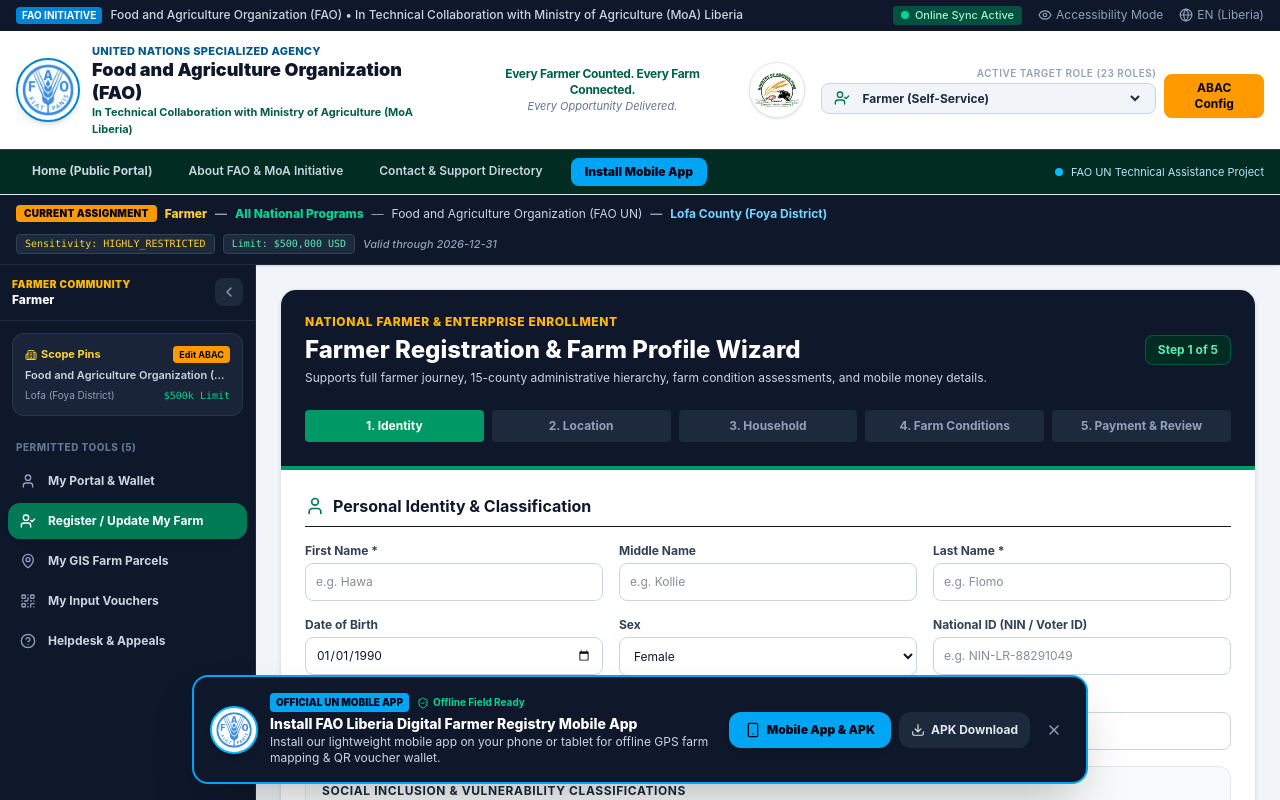
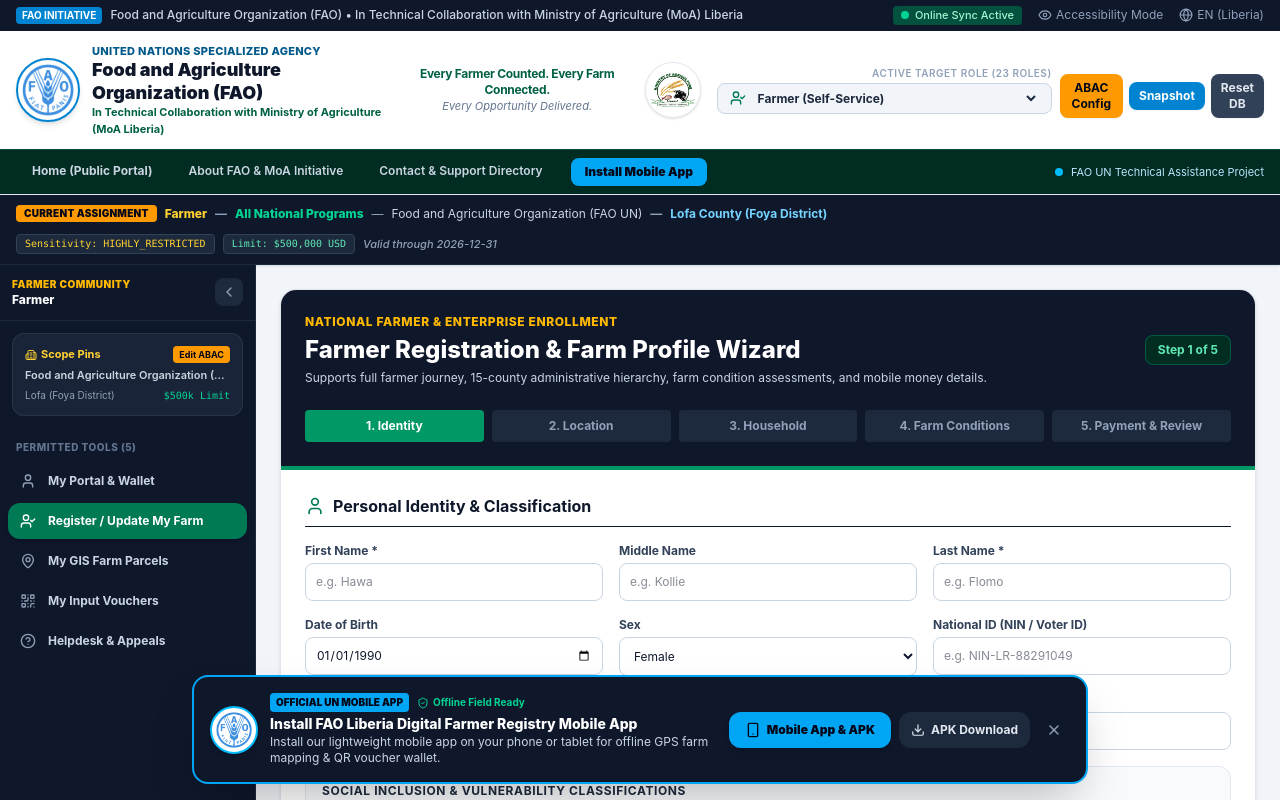
Before and after one commit to totagits/TOTAG_GROUP_PLAFORM, a React (Vite) app: page / in a window 1280 px wide. Both pictures are taken after a click on the button "Register as a Farmer". Shown: the top 800 px of the page. Built offline with nearby package versions, Linux system fonts and the light colour scheme.

Commit message:
Implement full 12-module Interoperability Engine with auto-voucher generation on verification, auto-duplicate detection, real local persistence, platform snapshot export and database reset

```diff
--- a/src/App.tsx
+++ b/src/App.tsx
@@ -30,7 +30,7 @@
   type MobileMoneyProvider
 } from './types';
 
-import { db, initializeDatabase, logAuditEvent } from './services/db';
+import { db, initializeDatabase, logAuditEvent, resetDatabaseToBaseline, exportPlatformSnapshot } from './services/db';
 import { checkForDuplicates } from './services/duplicateEngine';
 import {
   INITIAL_FARMERS,
@@ -233,6 +233,32 @@
     );
     await db.farmers.update(farmerId, { verificationStatus: newStatus, notes });
 
+    // Interoperability Trigger: Auto-issue FAO Input Voucher upon verification approval
+    if (newStatus === 'APPROVED') {
+      const farmer = farmers.find((f) => f.id === farmerId);
+      if (farmer) {
+        const defaultProg = programs[0] || INITIAL_PROGRAMS[0];
+        const autoVoucher: Voucher = {
+          id: `v-${Date.now()}-${Math.floor(Math.random() * 1000)}`,
+          voucherCode: `LDFR-VCH-2026-${Math.floor(1000 + Math.random() * 9000)}`,
+          qrCodeUrl: `LDFR-VCH-2026-${Math.floor(1000 + Math.random() * 9000)}`,
+          programId: defaultProg.id,
+          programName: defaultProg.name,
+          farmerId: farmer.id,
+          farmerName: `${farmer.firstName} ${farmer.lastName}`,
+          farmerPhone: farmer.primaryPhone,
+          valueUsd: defaultProg.benefitValueUsd || 150,
+          valueLrd: (defaultProg.benefitValueUsd || 150) * 195,
+          approvedInputs: ['25kg Certified Rice Seed', '50kg NPK Fertilizer', 'Pesticide Pack'],
+          status: 'ISSUED',
+          issuedDate: new Date().toISOString()
+        };
+
+        setVouchers((prev) => [autoVoucher, ...prev]);
+        await db.vouchers.add(autoVoucher);
+      }
+    }
+
     await logAuditEvent(
       'County Officer',
       currentRole,
@@ -427,6 +453,31 @@
     setAuditLogs(updatedAudits);
   };
 
+  const handleResetDatabase = async () => {
+    if (window.confirm('Reset all platform tables back to official initial seed records?')) {
+      await resetDatabaseToBaseline();
+      const fList = await db.farmers.toArray();
+      const pList = await db.parcels.toArray();
+      const prgList = await db.programs.toArray();
+      const vList = await db.vouchers.toArray();
+      const payList = await db.payments.toArray();
+      const dupList = await db.duplicates.toArray();
+      const grvList = await db.grievances.toArray();
+      const audList = await db.auditLogs.toArray();
+
+      setFarmers(fList);
+      setParcels(pList);
+      setPrograms(prgList);
+      setVouchers(vList);
+      setPayments(payList);
+      setDuplicates(dupList);
+      setGrievances(grvList);
+      setAuditLogs(audList);
+
+      alert('LDFR Platform Database reset back to official baseline seed data.');
+    }
+  };
+
   // Compute ABAC Scoped Data subsets based on Active Policy Assignment
   const scopedFarmers = filterFarmersByAssignment(farmers, activeAssignment);
   const scopedParcels = filterParcelsByAssignment(parcels, activeAssignment);
@@ -443,6 +494,8 @@
         onOpenAbout={() => setIsAboutModalOpen(true)}
         onOpenContact={() => setIsContactModalOpen(true)}
         onOpenPwaModal={() => setIsPwaModalOpen(true)}
+        onResetDatabase={handleResetDatabase}
+        onExportSnapshot={exportPlatformSnapshot}
         isHighContrast={isHighContrast}
         setIsHighContrast={setIsHighContrast}
         isOffline={isOffline}
--- a/src/components/Header.tsx
+++ b/src/components/Header.tsx
@@ -12,6 +12,8 @@
   onOpenAbout: () => void;
   onOpenContact: () => void;
   onOpenPwaModal: () => void;
+  onResetDatabase?: () => void;
+  onExportSnapshot?: () => void;
   isHighContrast: boolean;
   setIsHighContrast: (val: boolean) => void;
   isOffline: boolean;
@@ -28,6 +30,8 @@
   onOpenAbout,
   onOpenContact,
   onOpenPwaModal,
+  onResetDatabase,
+  onExportSnapshot,
   isHighContrast,
   setIsHighContrast,
   isOffline,
@@ -180,16 +184,36 @@
               </div>
             </div>
 
-            {/* ABAC Policy Scope Configurator Button (Internal Workspace Tools) */}
+            {/* ABAC Policy Scope & Interoperability Data Hub Tools */}
             {activeTab !== 'landing' && (
-              <div className="pt-3">
+              <div className="pt-3 flex items-center gap-1.5">
                 <button
                   onClick={onOpenAssignmentModal}
-                  className="bg-amber-500 hover:bg-amber-600 text-slate-950 font-bold px-3 py-1.5 rounded-lg text-xs flex items-center gap-1.5 transition-colors shadow-xs"
+                  className="bg-amber-500 hover:bg-amber-600 text-slate-950 font-bold px-3 py-1.5 rounded-lg text-xs flex items-center gap-1.5 transition-colors shadow-xs cursor-pointer"
                   title={`ABAC Assignment (${assignment.organization} — ${assignment.county} County)`}
                 >
                   <span>ABAC Config</span>
                 </button>
+
+                {onExportSnapshot && (
+                  <button
+                    onClick={onExportSnapshot}
+                    className="bg-sky-600 hover:bg-sky-500 text-white font-bold px-2.5 py-1.5 rounded-lg text-xs transition-colors shadow-xs cursor-pointer"
+                    title="Export complete 12-module platform JSON database snapshot for FAO audit"
+                  >
+                    Snapshot
+                  </button>
+                )}
+
+                {onResetDatabase && (
+                  <button
+                    onClick={onResetDatabase}
+                    className="bg-slate-700 hover:bg-slate-600 text-slate-200 font-bold px-2.5 py-1.5 rounded-lg text-xs transition-colors shadow-xs cursor-pointer"
+                    title="Reset all tables to official seed baseline"
+                  >
+                    Reset DB
+                  </button>
+                )}
               </div>
             )}
           </div>
--- a/src/services/db.ts
+++ b/src/services/db.ts
@@ -52,6 +52,8 @@
 // Seed database safely
 export async function initializeDatabase() {
   try {
+    const count = await db.farmers.count();
+    if (count === 0) {
       await db.farmers.bulkPut(INITIAL_FARMERS);
       await db.parcels.bulkPut(INITIAL_PARCELS);
       await db.programs.bulkPut(INITIAL_PROGRAMS);
@@ -61,9 +63,32 @@
       await db.grievances.bulkPut(INITIAL_GRIEVANCES);
       await db.auditLogs.bulkPut(INITIAL_AUDIT_LOGS);
       console.log('LDFR IndexedDB populated with initial seed data.');
+    }
   } catch (err) {
     console.warn('IndexedDB seed notification:', err);
   }
+}
+
+// Reset database to baseline seed
+export async function resetDatabaseToBaseline() {
+  await db.farmers.clear();
+  await db.parcels.clear();
+  await db.programs.clear();
+  await db.vouchers.clear();
+  await db.payments.clear();
+  await db.duplicates.clear();
+  await db.grievances.clear();
+  await db.auditLogs.clear();
+  await db.offlineQueue.clear();
+
+  await db.farmers.bulkPut(INITIAL_FARMERS);
+  await db.parcels.bulkPut(INITIAL_PARCELS);
+  await db.programs.bulkPut(INITIAL_PROGRAMS);
+  await db.vouchers.bulkPut(INITIAL_VOUCHERS);
+  await db.payments.bulkPut(INITIAL_PAYMENTS);
+  await db.duplicates.bulkPut(INITIAL_DUPLICATES);
+  await db.grievances.bulkPut(INITIAL_GRIEVANCES);
+  await db.auditLogs.bulkPut(INITIAL_AUDIT_LOGS);
 }
 
 // Log audit event helper
@@ -86,5 +111,37 @@
     details,
     ipAddress: '197.231.22.10'
   };
+  try {
     await db.auditLogs.add(log);
+  } catch (err) {
+    console.warn('Audit log write error:', err);
   }
+  return log;
+}
+
+// Interoperable Platform Data Snapshot Export
+export async function exportPlatformSnapshot() {
+  const snapshot = {
+    metadata: {
+      exportedAt: new Date().toISOString(),
+      platform: 'Liberia Digital Farmer Registry (LDFR)',
+      organization: 'Food and Agriculture Organization (FAO UN)',
+      version: '2.0-PROD'
+    },
+    farmers: await db.farmers.toArray(),
+    parcels: await db.parcels.toArray(),
+    programs: await db.programs.toArray(),
+    vouchers: await db.vouchers.toArray(),
+    payments: await db.payments.toArray(),
+    duplicates: await db.duplicates.toArray(),
+    grievances: await db.grievances.toArray(),
+    auditLogs: await db.auditLogs.toArray()
+  };
+
+  const blob = new Blob([JSON.stringify(snapshot, null, 2)], { type: 'application/json' });
+  const url = URL.createObjectURL(blob);
+  const a = document.createElement('a');
+  a.href = url;
+  a.download = `FAO_LDFR_Platform_Snapshot_${Date.now()}.json`;
+  a.click();
+}
```
Lines whose indentation alone changed are shown as unchanged.
